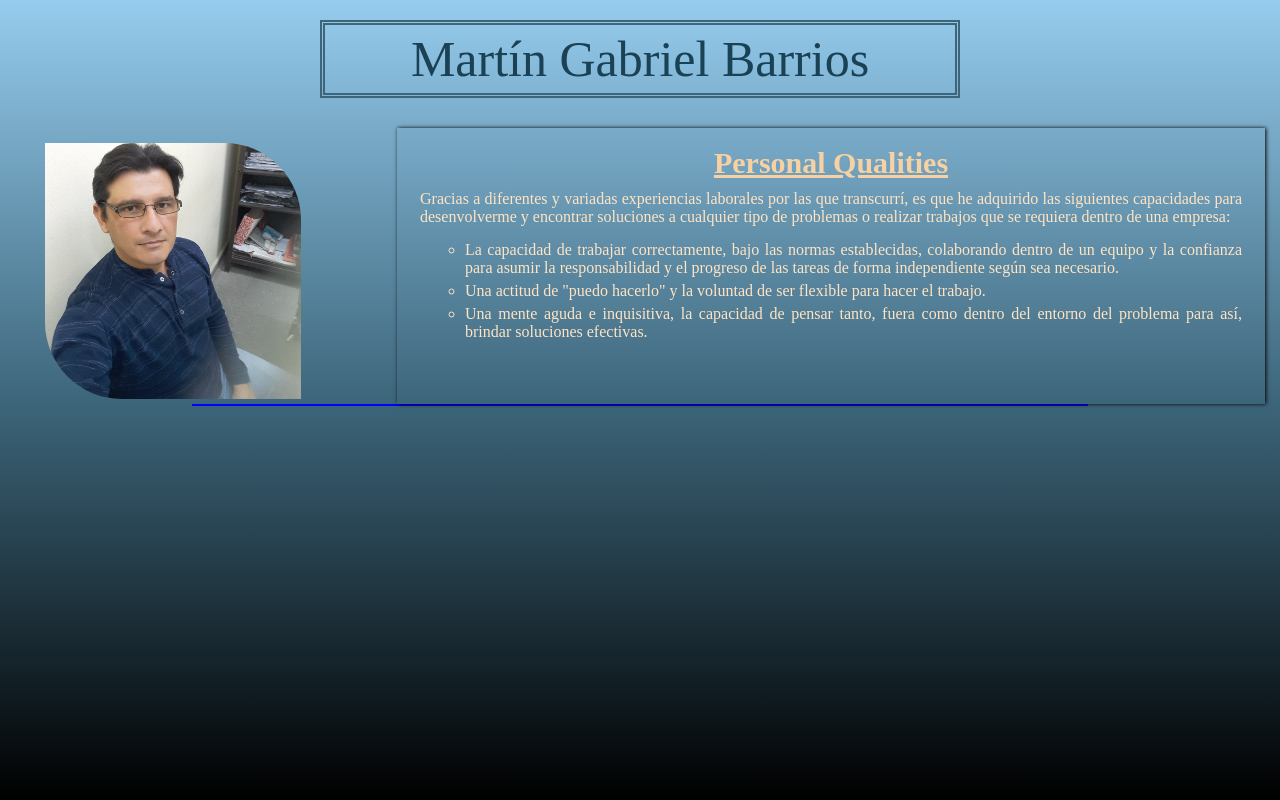
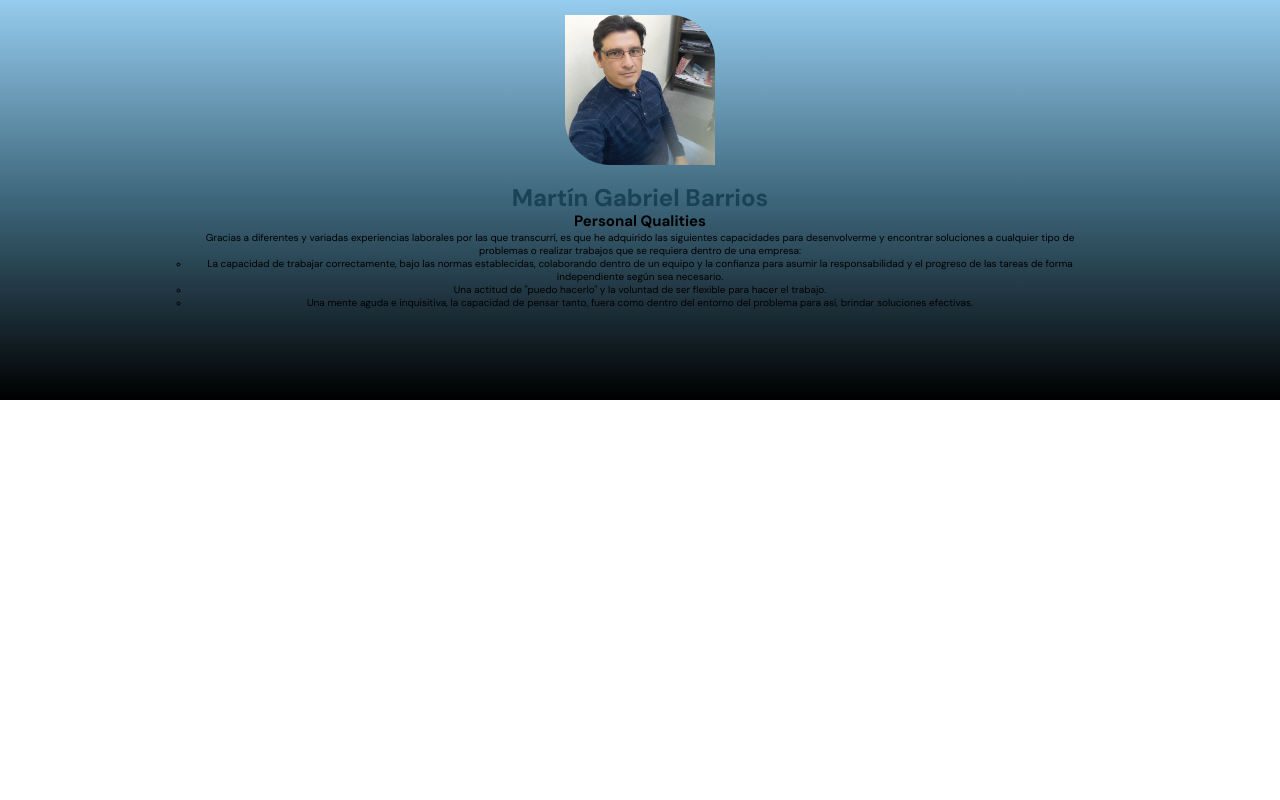
Before and after one commit to Martin-41/Curriculum-Martin, a plain HTML site: page index.html in a window 1280 px wide. Drawn offline with Linux system fonts and the light colour scheme; files whose address does not match are found by name.

Commit message:
Comenzando de nuevo con css, posicionando header

```diff
--- a/CSS/estilos.css
+++ b/CSS/estilos.css
@@ -1,85 +1,51 @@
+:root{
+    --fondo-1: #96ccee;
+    --fondo-2: #3d667b;
+    --fondo-3: #201e1c;
+    --subtitulo: #f7d1a2;
+    --titulo: #1a4154;
+    --contenido: #ffe4c4;
 
-*{
+}
+* {
+    box-sizing: border-box;
     margin: 0;
     padding: 0;
 }
 html{
-    height: auto;
-    min-height: 100%;
+    font-size: 62.5%;
+    font-family: 'DM Sans', sans-serif;
 }
-body{
+header{
+    position: relative;
+    display: flex;
+    flex-direction: column;
+    justify-content: center;
+    width: 100%;
+    min-width: 320px;
+    height: 400px;
+    text-align: center;
     background: linear-gradient(#96ccee, #3d667b, black);
 }
-
-#titulo{
-    color: #1a4154;
+header img{
+    width: 150px;
+    height: 150px;
+    margin-top: 15px;
+    align-self: center;
+    border-radius: 0 30% 0 30%;
+}
+.movimiento {
+    width: 90%;
+    min-width: 288px;
+    max-width: 900px;
+    height: 218px;
+    margin-top: 20px;
     text-align: center;
-    font-family: 'Times New Roman', Times, serif;
-    font-size: 50px;
-    border: 5px double #3d667b;
-    box-sizing: border-box;
-    margin: auto;
-    margin-top: 20px;
-    max-width: 50%;
-    padding: 5px;
-    position: sticky;
-    top: 0;
-    left: 0;
+    align-self: center;
 }
-
-.imagen {
-    position: relative;
-    top: 40px;
-    left: 40px;
-    max-width: 20%;
-    border-radius: 0 30% 0 30%;
-    float: left;
-    margin: 5px 5px 5px 5px;
+.movimiento h1 {
+    font-size: 2.4rem;
+    font-weight: bold;
+    line-height: 2.6rem;
+    color: var(--titulo);
 }
-
-.movimiento{
-    position: relative;
-    top: 15px;
-    color: white;
-    float: right;
-    max-width: 65%;
-    box-shadow: 1px 0 4px rgb(0,0,0);
-    margin: 15px;
-    padding: 18px;
-    height: 240px;
-    overflow: auto;
-}
-
-h2.subtitulo{
-    position: relative;
-    width: 100%;
-    margin: 0px 5px 5px 0px;
-    text-align: center;
-    font-size: 30px;
-    font-family: 'Times New Roman', Times, serif;
-    color: rgb(247, 209, 162);
-    text-decoration: underline;
-}
-
-.contenido{
-    text-align: justify;
-    font-size: 16px;
-    font-family: 'Times New Roman', Times, serif;
-    color: bisque;
-    margin: 10px 5px 15px 5px;
-}
-.contenido1{
-    text-align: justify;
-    font-size: 16px;
-    font-family: 'Times New Roman', Times, serif;
-    color: bisque;
-    margin: 5px 5px 5px 50px;
-}
-
-hr{
-    width: 70%;
-    height: 2px;
-    border: none;
-    background: blue;
-    margin: auto;
-}
--- /dev/null
+++ b/CSS/otro.css
@@ -0,0 +1,79 @@
+/*
+1. Posicionamiento
+2. Box model
+3. Tipogrfia
+4. efectos visuales
+5. otros
+*/
+body{
+    background: linear-gradient(#96ccee, #3d667b, black);
+}
+#titulo{
+    color: #1a4154;
+    text-align: center;
+    font-family: 'Times New Roman', Times, serif;
+    font-size: 50px;
+    border: 5px double #3d667b;
+    box-sizing: border-box;
+    margin: auto;
+    margin-top: 20px;
+    max-width: 50%;
+    padding: 5px;
+    position: sticky;
+    top: 0;
+    left: 0;
+}
+.imagen {
+    position: relative;
+    top: 40px;
+    left: 40px;
+    max-width: 20%;
+    border-radius: 0 30% 0 30%;
+    float: left;
+    margin: 5px 5px 5px 5px;
+}
+.movimiento{
+    position: relative;
+    top: 15px;
+    color: white;
+    float: right;
+    max-width: 65%;
+    box-shadow: 1px 0 4px rgb(0,0,0);
+    margin: 15px;
+    padding: 18px;
+    height: 240px;
+    overflow: auto;
+}
+.subtitulo{
+    position: relative;
+    width: 100%;
+    margin: 0px 5px 5px 0px;
+    text-align: center;
+    font-size: 30px;
+    font-family: 'Times New Roman', Times, serif;
+    color: #f7d1a2;
+    text-decoration: underline;
+}
+.contenido{
+    text-align: justify;
+    font-size: 16px;
+    font-family: 'Times New Roman', Times, serif;
+    color: #ffe4c4;
+    margin: 10px 5px 15px 5px;
+}
+.contenido1{
+    text-align: justify;
+    font-size: 16px;
+    font-family: 'Times New Roman', Times, serif;
+    color: bisque;
+    margin: 5px 5px 5px 50px;
+}
+hr{
+    width: 75%;
+    height: 2px;
+    border: none;
+    background: #96ccee;
+    margin: auto;
+    position: static;
+    top: 40px;
+}
--- a/index.html
+++ b/index.html
@@ -7,6 +7,9 @@
     <title>Curriculum Vitae</title>
     <link rel="stylesheet" type="text/css" href="CSS/estilos.css" />
     <link rel="icon" type="image/x-icon" href="https://upload.wikimedia.org/wikipedia/commons/d/d1/Favicon.ico.png">
+    <link rel="preconnect" href="https://fonts.googleapis.com">
+    <link rel="preconnect" href="https://fonts.gstatic.com" crossorigin>
+    <link href="https://fonts.googleapis.com/css2?family=DM+Sans:wght@400;500;700&family=Inter:wght@300;500&display=swap" rel="stylesheet">
 
     <!--Open Graph Data-->
     <meta property="og:title" content="Mi Curriculum Vitae"/>
@@ -17,12 +20,12 @@
 
 </head>
 <body>
+    <header>
+        <img src="C:\Users\gabim\OneDrive\Escritorio\Proyecto Final - Curso\imagenes\yo.jpg" alt="Mi perfil"/>
+        <div class="movimiento">
+            <h1>Martín Gabriel Barrios</h1>
+            <h2 class="subtitulo">Personal Qualities</h2>
 
-    <header>
-        <div id="titulo">Martín Gabriel Barrios</div>
-
-        <div class="movimiento">
-            <h2 class="subtitulo">Personal Qualities</h2>
             <p class="contenido">Gracias a diferentes y variadas experiencias laborales por las que transcurrí, es que he adquirido las
                 siguientes capacidades para desenvolverme y encontrar soluciones a cualquier tipo de problemas o
                 realizar trabajos que se requiera dentro de una empresa:</p>
@@ -32,24 +35,15 @@
                 <li type="circle" class="contenido1">Una mente aguda e inquisitiva, la capacidad de pensar tanto, fuera como dentro del entorno del problema para así, brindar soluciones efectivas.</li>
             </ul>
         </div>
+    </header>
+    <main>
+        <section></section>
+        <section></section>
+        <section></section>
+        <section></section>
+    </main>
+    <footer></footer>
 
-        <img src="C:\Users\gabim\OneDrive\Escritorio\Proyecto Final - Curso\yo.jpg" alt="Mi perfil"
-    class="imagen"/>
-
-
-
-    </header>
-    <hr>
-    <nav>
-
-    </nav>
-
-
-
-    <footer>
-
-
-    </footer>
 
 
     <script src="JS\accion.js"></script>
```
Also changed, not shown: imagenes/horizontal rule.png (renamed from horizontal rule.png), imagenes/yo.jpg (renamed from yo.jpg).
